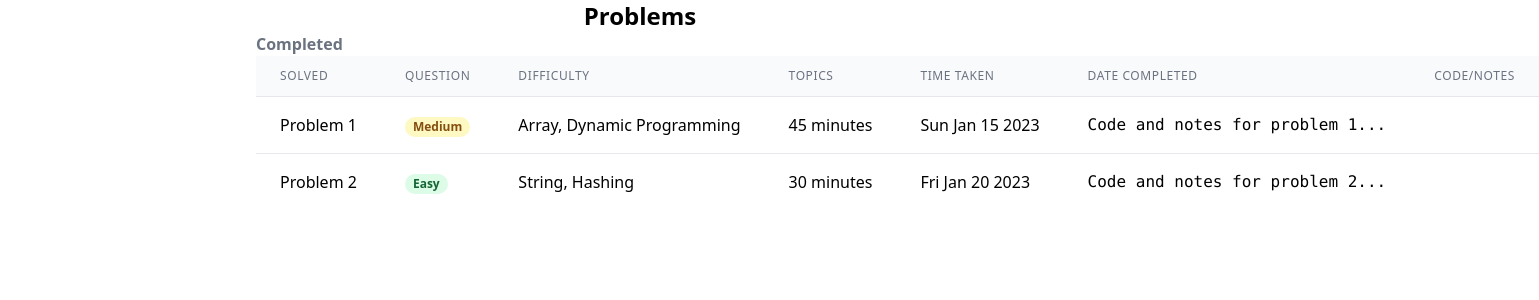
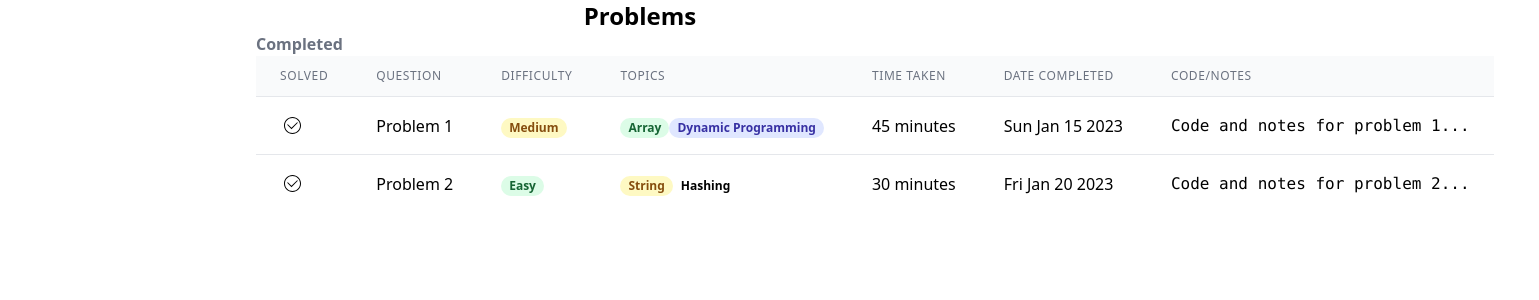
Before and after one commit to cakuang1/leetmanager, a Next.js app: page /auth/problems in a window 1280 px wide. Shown: the top 300 px of the page, 1539 px wide, since content can reach past the window. Built offline with nearby package versions, Linux system fonts and the light colour scheme.

Commit message:
Added color coding to topics

```diff
--- a/components/finished.tsx
+++ b/components/finished.tsx
@@ -23,13 +23,12 @@ function getColorClasses(difficulty : String) {
     }
 }
 
-
 const ProgressTracker = ({ progressList }: { progressList: ProgressTrackerRow[] }) => {
   return (
     <div className="w-3/5 mx-auto">
       <h1 className="text-center text-2xl font-bold">Problems</h1>
       <h1 className="font-semibold text-gray-500">Completed</h1>
-      <table className="min-w-full divide-y divide-gray-200 overflow-x-auto">
+      <table className=" divide-y divide-gray-200 ">
         <thead className="bg-gray-50">
           <tr>
           <th scope="col" className="px-6 py-3 text-left text-xs font-medium text-gray-500 uppercase tracking-wider">
@@ -58,14 +57,23 @@ const ProgressTracker = ({ progressList }: { progressList: ProgressTrackerRow[]
         <tbody className="bg-white divide-y divide-gray-200">
           {progressList.map((row, index) => (
             <tr key={index}>
+                <td className="px-6 py-4 whitespace-nowrap"><svg xmlns="http://www.w3.org/2000/svg" width="25" height="25" viewBox="0 0 50 50"><path fill="currentColor" d="M25 42c-9.4 0-17-7.6-17-17S15.6 8 25 8s17 7.6 17 17s-7.6 17-17 17zm0-32c-8.3 0-15 6.7-15 15s6.7 15 15 15s15-6.7 15-15s-6.7-15-15-15z"/><path fill="currentColor" d="m23 32.4l-8.7-8.7l1.4-1.4l7.3 7.3l11.3-11.3l1.4 1.4z"/></svg></td>
               <td className="px-6 py-4 whitespace-nowrap">{row.question}</td>
               <td className={`px-6 py-4 whitespace-nowrap `}>
                 <span className={`px-2 inline-flex text-xs leading-5 font-semibold rounded-full ${getColorClasses(row.difficulty)} text-green-800`}>
                     {row.difficulty}
                 </span>
-
               </td>
-              <td className="px-6 py-4 whitespace-nowrap">{row.topics.join(', ')}</td>
+              <td className={`px-6 py-4 whitespace-nowrap`}>
+                    {row.topics.map((topic, index) => (
+                        <span
+                        key={index}
+                        className={`px-2 inline-flex text-xs leading-5 font-semibold rounded-full ${getTopicClasses(topic)}`}
+                        >
+                        {topic}
+                        </span>
+                    ))}
+                    </td>
               <td className="px-6 py-4 whitespace-nowrap">{row.timeTaken} minutes</td>
               <td className="px-6 py-4 whitespace-nowrap">{row.dateCompleted.toDateString()}</td>
               <td className="px-6 py-4 whitespace-nowrap">
@@ -82,3 +90,152 @@ const ProgressTracker = ({ progressList }: { progressList: ProgressTrackerRow[]
 };
 
 export default ProgressTracker;
+
+function getTopicClasses(topic: string) {
+    switch (topic) {
+      case 'Array':
+        return 'bg-green-100 text-green-800 border-green-200';
+      case 'String':
+        return 'bg-yellow-100 text-yellow-800 border-yellow-200';
+      case 'Hash Table':
+        return 'bg-blue-100 text-blue-800 border-blue-200';
+      case 'Dynamic Programming':
+        return 'bg-indigo-100 text-indigo-800 border-indigo-200';
+      case 'Math':
+        return 'bg-pink-100 text-pink-800 border-pink-200';
+      case 'Sorting':
+        return 'bg-purple-100 text-purple-800 border-purple-200';
+      case 'Greedy':
+        return 'bg-teal-100 text-teal-800 border-teal-200';
+      case 'Depth-First Search':
+        return 'bg-orange-100 text-orange-800 border-orange-200';
+      case 'Binary Search':
+        return 'bg-gray-100 text-gray-800 border-gray-200';
+      case 'Database':
+        return 'bg-red-100 text-red-800 border-red-200';
+      case 'Breadth-First Search':
+        return 'bg-indigo-100 text-indigo-800 border-indigo-200';
+      case 'Tree':
+        return 'bg-green-100 text-green-800 border-green-200';
+      case 'Matrix':
+        return 'bg-yellow-100 text-yellow-800 border-yellow-200';
+      case 'Two Pointers':
+        return 'bg-blue-100 text-blue-800 border-blue-200';
+      case 'Bit Manipulation':
+        return 'bg-indigo-100 text-indigo-800 border-indigo-200';
+      case 'Binary Tree':
+        return 'bg-red-100 text-red-800 border-red-200';
+      case 'Heap (Priority Queue)':
+        return 'bg-teal-100 text-teal-800 border-teal-200';
+      case 'Stack':
+        return 'bg-yellow-100 text-yellow-800 border-yellow-200';
+      case 'Prefix Sum':
+        return 'bg-green-100 text-green-800 border-green-200';
+      case 'Graph':
+        return 'bg-blue-100 text-blue-800 border-blue-200';
+      case 'Simulation':
+        return 'bg-indigo-100 text-indigo-800 border-indigo-200';
+      case 'Design':
+        return 'bg-purple-100 text-purple-800 border-purple-200';
+      case 'Counting':
+        return 'bg-pink-100 text-pink-800 border-pink-200';
+      case 'Backtracking':
+        return 'bg-orange-100 text-orange-800 border-orange-200';
+      case 'Sliding Window':
+        return 'bg-gray-100 text-gray-800 border-gray-200';
+      case 'Union Find':
+        return 'bg-green-100 text-green-800 border-green-200';
+      case 'Linked List':
+        return 'bg-yellow-100 text-yellow-800 border-yellow-200';
+      case 'Ordered Set':
+        return 'bg-blue-100 text-blue-800 border-blue-200';
+      case 'Enumeration':
+        return 'bg-indigo-100 text-indigo-800 border-indigo-200';
+      case 'Monotonic Stack':
+        return 'bg-red-100 text-red-800 border-red-200';
+      case 'Trie':
+        return 'bg-teal-100 text-teal-800 border-teal-200';
+      case 'Recursion':
+        return 'bg-purple-100 text-purple-800 border-purple-200';
+      case 'Divide and Conquer':
+        return 'bg-green-100 text-green-800 border-green-200';
+      case 'Number Theory':
+        return 'bg-yellow-100 text-yellow-800 border-yellow-200';
+      case 'Bitmask':
+        return 'bg-blue-100 text-blue-800 border-blue-200';
+      case 'Queue':
+        return 'bg-indigo-100 text-indigo-800 border-indigo-200';
+      case 'Binary Search Tree':
+        return 'bg-pink-100 text-pink-800 border-pink-200';
+      case 'Memoization':
+        return 'bg-orange-100 text-orange-800 border-orange-200';
+      case 'Segment Tree':
+        return 'bg-gray-100 text-gray-800 border-gray-200';
+      case 'Geometry':
+        return 'bg-red-100 text-red-800 border-red-200';
+      case 'Topological Sort':
+        return 'bg-teal-100 text-teal-800 border-teal-200';
+      case 'Binary Indexed Tree':
+        return 'bg-green-100 text-green-800 border-green-200';
+      case 'Game Theory':
+        return 'bg-yellow-100 text-yellow-800 border-yellow-200';
+      case 'Hash Function':
+        return 'bg-blue-100 text-blue-800 border-blue-200';
+      case 'Shortest Path':
+        return 'bg-indigo-100 text-indigo-800 border-indigo-200';
+      case 'Combinatorics':
+        return 'bg-purple-100 text-purple-800 border-purple-200';
+      case 'Interactive':
+        return 'bg-pink-100 text-pink-800 border-pink-200';
+      case 'String Matching':
+        return 'bg-orange-100 text-orange-800 border-orange-200';
+      case 'Data Stream':
+        return 'bg-gray-100 text-gray-800 border-gray-200';
+      case 'Rolling Hash':
+        return 'bg-red-100 text-red-800 border-red-200';
+      case 'Brainteaser':
+        return 'bg-teal-100 text-teal-800 border-teal-200';
+      case 'Randomized':
+        return 'bg-green-100 text-green-800 border-green-200';
+      case 'Monotonic Queue':
+        return 'bg-yellow-100 text-yellow-800 border-yellow-200';
+      case 'Merge Sort':
+        return 'bg-blue-100 text-blue-800 border-blue-200';
+      case 'Iterator':
+        return 'bg-indigo-100 text-indigo-800 border-indigo-200';
+      case 'Concurrency':
+        return 'bg-purple-100 text-purple-800 border-purple-200';
+      case 'Doubly-Linked List':
+        return 'bg-pink-100 text-pink-800 border-pink-200';
+      case 'Probability and Statistics':
+        return 'bg-orange-100 text-orange-800 border-orange-200';
+        case 'Quickselect':
+            return 'bg-gray-100 text-gray-800 border-gray-200';
+          case 'Bucket Sort':
+            return 'bg-red-100 text-red-800 border-red-200';
+          case 'Suffix Array':
+            return 'bg-teal-100 text-teal-800 border-teal-200';
+          case 'Minimum Spanning Tree':
+            return 'bg-green-100 text-green-800 border-green-200';
+          case 'Counting Sort':
+            return 'bg-yellow-100 text-yellow-800 border-yellow-200';
+          case 'Shell':
+            return 'bg-blue-100 text-blue-800 border-blue-200';
+          case 'Line Sweep':
+            return 'bg-indigo-100 text-indigo-800 border-indigo-200';
+          case 'Reservoir Sampling':
+            return 'bg-purple-100 text-purple-800 border-purple-200';
+          case 'Strongly Connected Component':
+            return 'bg-pink-100 text-pink-800 border-pink-200';
+          case 'Eulerian Circuit':
+            return 'bg-orange-100 text-orange-800 border-orange-200';
+          case 'Radix Sort':
+            return 'bg-gray-100 text-gray-800 border-gray-200';
+          case 'Rejection Sampling':
+            return 'bg-red-100 text-red-800 border-red-200';
+          case 'Biconnected Component':
+            return 'bg-teal-100 text-teal-800 border-teal-200';
+          default:
+            return ''; // Default styles for other topics
+        }
+      }
--- a/components/todolist.tsx
+++ b/components/todolist.tsx
@@ -8,7 +8,6 @@
 
 
 function Searchbar() {
-
 
 
 }
```
